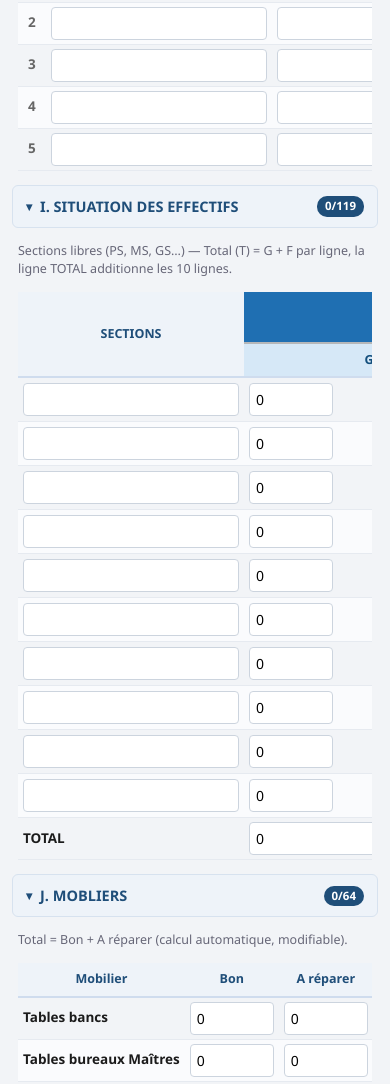
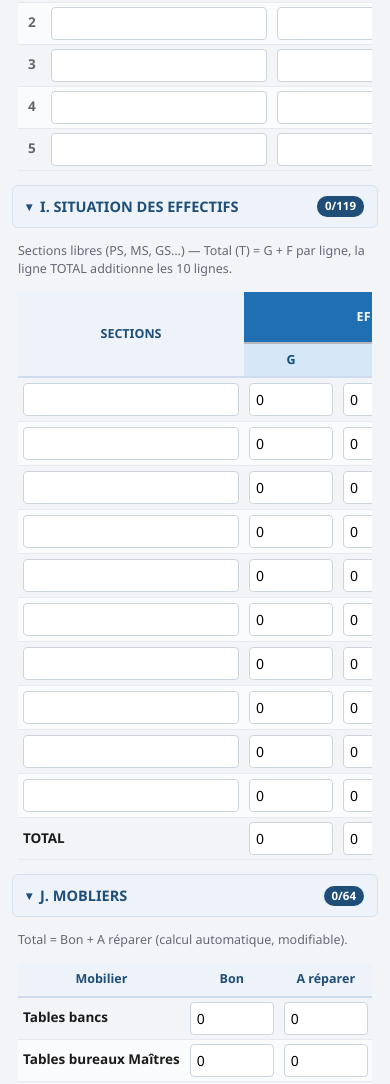
Before and after one commit to kebe776-blip/rapport, a plain HTML site: page general-prescolaire.html in a window 390 px wide. Shown: the part 2788-3872 px from the top of the page. Drawn offline with Linux system fonts and the light colour scheme; no server answers.

Commit message:
Effectifs du prescolaire lisibles sur mobile : les cellules numeriques en classe fixe (ligne TOTAL) repassent a 84px au lieu de 240px, tableau de 2567px a 1163px

```diff
--- a/assets/css/app.css
+++ b/assets/css/app.css
@@ -413,6 +413,11 @@ input[type=number] { -moz-appearance: textfield; appearance: textfield; }
   .table-saisie input[data-type="num"] { width: 84px; }
   .table-saisie input[placeholder="JJ/MM/AAAA"] { width: 116px; }
   .table-saisie input.fixe { width: 240px; }
+  /* Chiffres en classe .fixe (ligne TOTAL des effectifs du préscolaire) :
+     ce sont des NOMBRES, pas des titres — même largeur que les autres
+     cellules numériques, sinon la ligne TOTAL élargit toutes les
+     colonnes à 240 px et le tableau devient gigantesque sur mobile. */
+  .table-saisie input.fixe[data-type="num"] { width: 84px; }
   /* K — titres officiels : le plus long (« Cahier d'exercices
      mathematiques (PAAME) CM1 ») mesure 314 px à 14 px — largeur portée
      à 320 px pour qu'il s'affiche en entier (M reste à 240 px : ses
```
Also changed, not shown: 1 other file.
